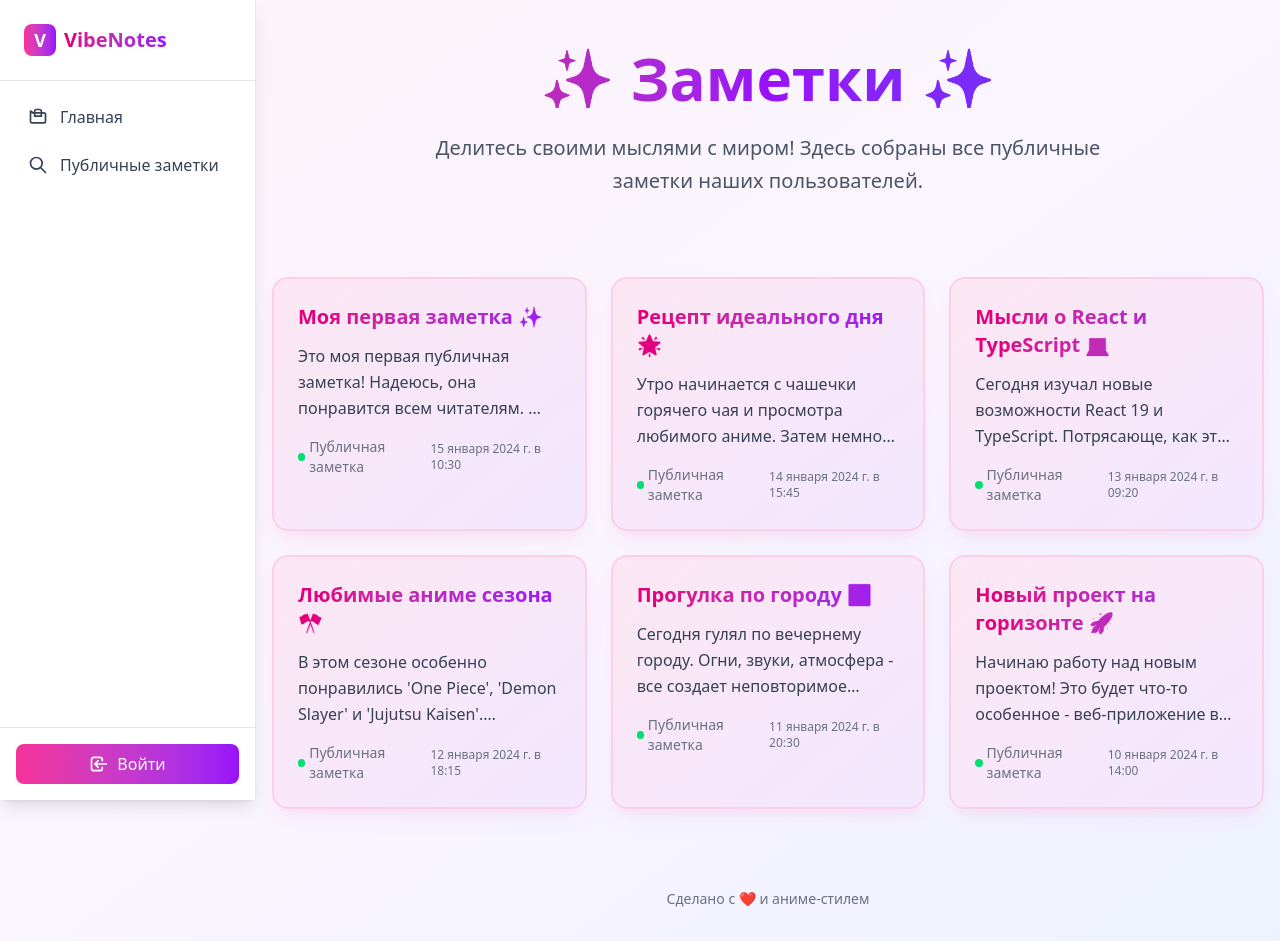
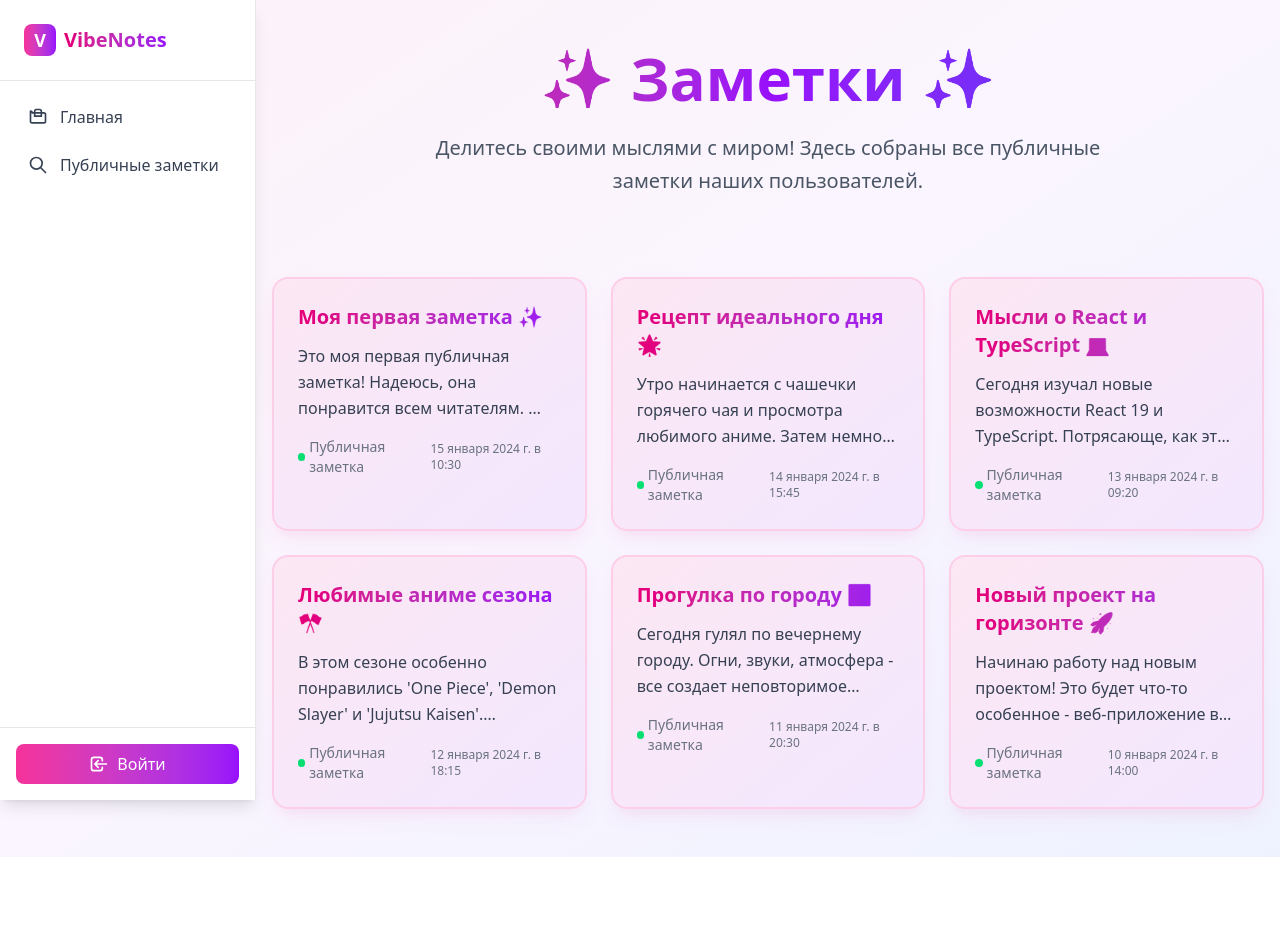
Before and after one commit to senior-sigan/notevibe, a React (Vite) app in the folder app/: page / in a window 1280 px wide. After the commit the page ends 857 px from the top, so only its background shows below. Built offline with nearby package versions, Linux system fonts and the light colour scheme; no server answers.

Commit message:
remove useless footer

```diff
--- a/app/src/App.tsx
+++ b/app/src/App.tsx
@@ -57,13 +57,6 @@ function AppContent() {
         <main className="max-w-7xl mx-auto px-4 pb-12">
           <NotesList />
         </main>
-
-        {/* Футер */}
-        <footer className="text-center py-8 text-gray-500">
-          <p className="text-sm">
-            Сделано с ❤️ и аниме-стилем
-          </p>
-        </footer>
       </div>
 
       {/* Модальное окно входа */}
```
